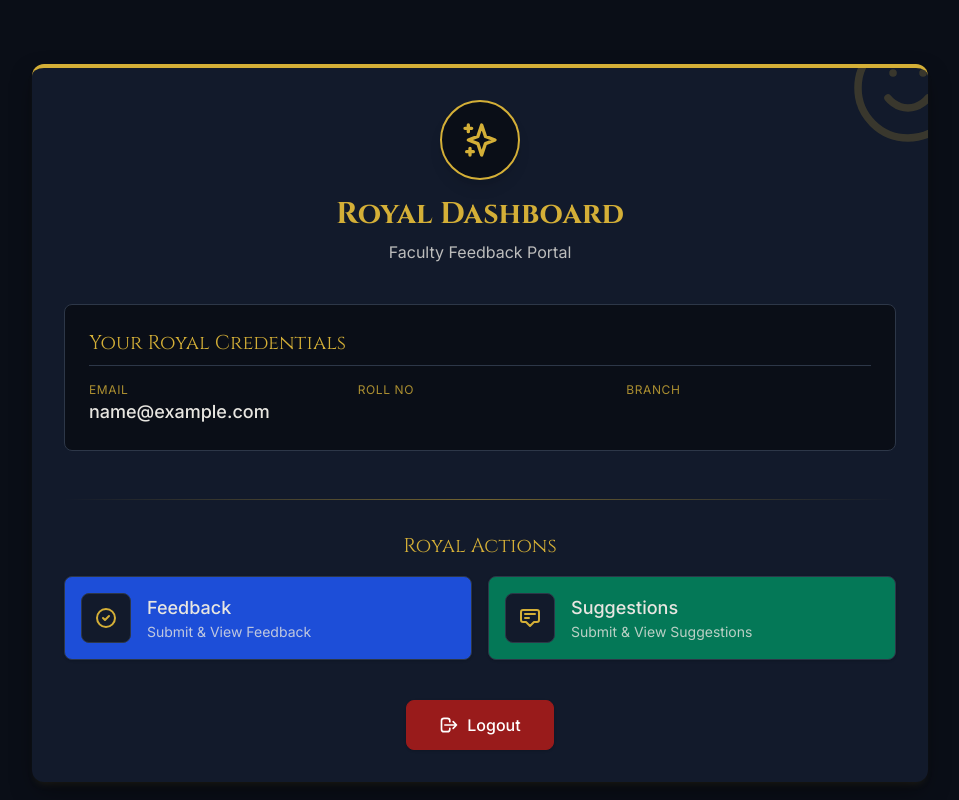
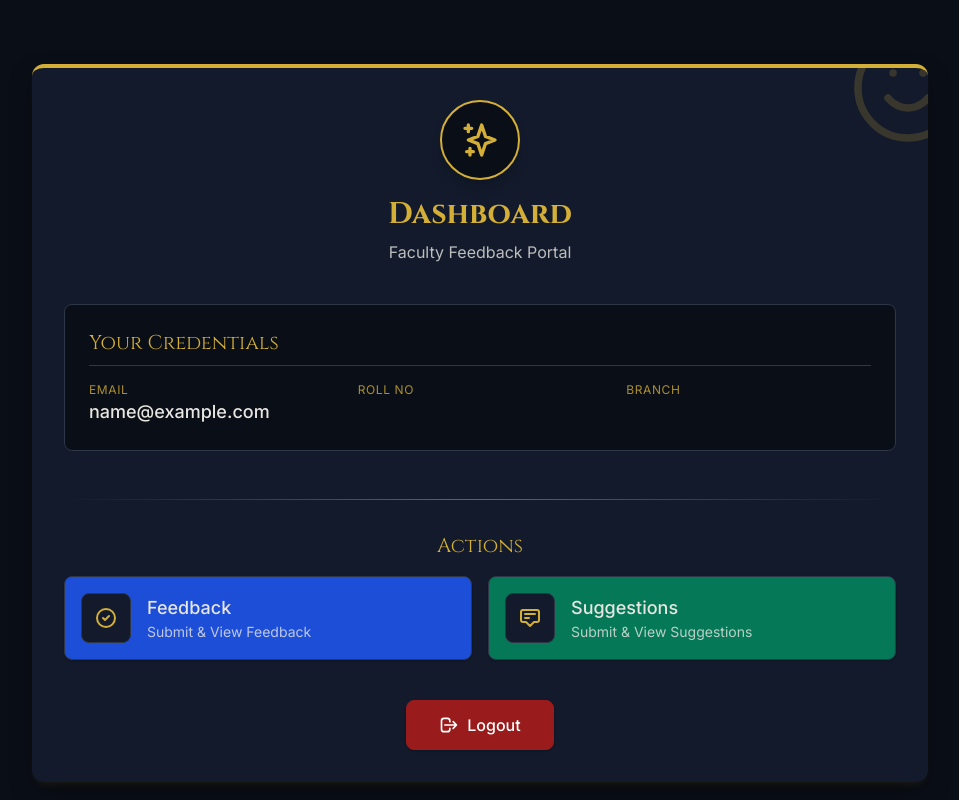
Before and after one commit to Ashwini-ash-000/cc-last-phase, a website: page frontend/dashboard.html in a window 1280 px wide. Shown: the whole page, without its empty margins (160-1119 px from the left). Drawn offline with nearby package versions, Linux system fonts and the light colour scheme; sample sign-in values are in the browser's storage.

Commit message:
appearence improvements

```diff
--- a/frontend/dashboard.html
+++ b/frontend/dashboard.html
@@ -3,7 +3,7 @@
 <head>
     <meta charset="UTF-8" />
     <meta name="viewport" content="width=device-width, initial-scale=1.0"/>
-    <title>Royal Dashboard - Faculty Feedback Portal</title>
+    <title>Dashboard - Faculty Feedback Portal</title>
     <script src="https://cdn.tailwindcss.com"></script>
 
     <!-- Google Fonts -->
@@ -75,13 +75,13 @@
                 <path stroke-linecap="round" stroke-linejoin="round" stroke-width="2" d="M5 3v4M3 5h4M6 17v4m-2-2h4m5-16l2.286 6.857L21 12l-5.714 2.143L13 21l-2.286-6.857L5 12l5.714-2.143L13 3z" />
             </svg>
         </div>
-        <h1 class="text-3xl font-crown font-bold text-royal-gold mb-2">Royal Dashboard</h1>
+        <h1 class="text-3xl font-crown font-bold text-royal-gold mb-2">Dashboard</h1>
         <p class="text-royal-light opacity-80">Faculty Feedback Portal</p>
     </div>
 
     <!-- Profile Section -->
     <div class="mb-12 bg-royal-dark rounded-lg p-6 border border-royal-slate">
-        <h2 class="font-crown text-xl text-royal-gold mb-4 pb-2 border-b border-royal-slate">Your Royal Credentials</h2>
+        <h2 class="font-crown text-xl text-royal-gold mb-4 pb-2 border-b border-royal-slate">Your Credentials</h2>
         <div class="grid grid-cols-1 md:grid-cols-3 gap-6">
             <div>
                 <p class="text-xs uppercase tracking-wider text-royal-gold opacity-80">Email</p>
@@ -103,7 +103,7 @@
 
     <!-- Actions -->
     <div class="space-y-4 mb-10">
-        <h2 class="font-crown text-xl text-royal-gold mb-4 text-center">Royal Actions</h2>
+        <h2 class="font-crown text-xl text-royal-gold mb-4 text-center">Actions</h2>
         <div class="grid grid-cols-1 md:grid-cols-2 gap-4">
             <a href="feedback.html" class="bg-royal-sapphire hover:bg-royal-gold group transition-all duration-300 rounded-lg p-4 border border-royal-slate hover:border-royal-gold flex items-center space-x-4 shadow hover:shadow-lg hover:scale-[1.02]">
                 <div class="bg-royal-navy group-hover:bg-royal-dark p-3 rounded-lg border border-royal-slate">
```
Also changed, not shown: frontend/feedback.html (+2 -1 lines).
